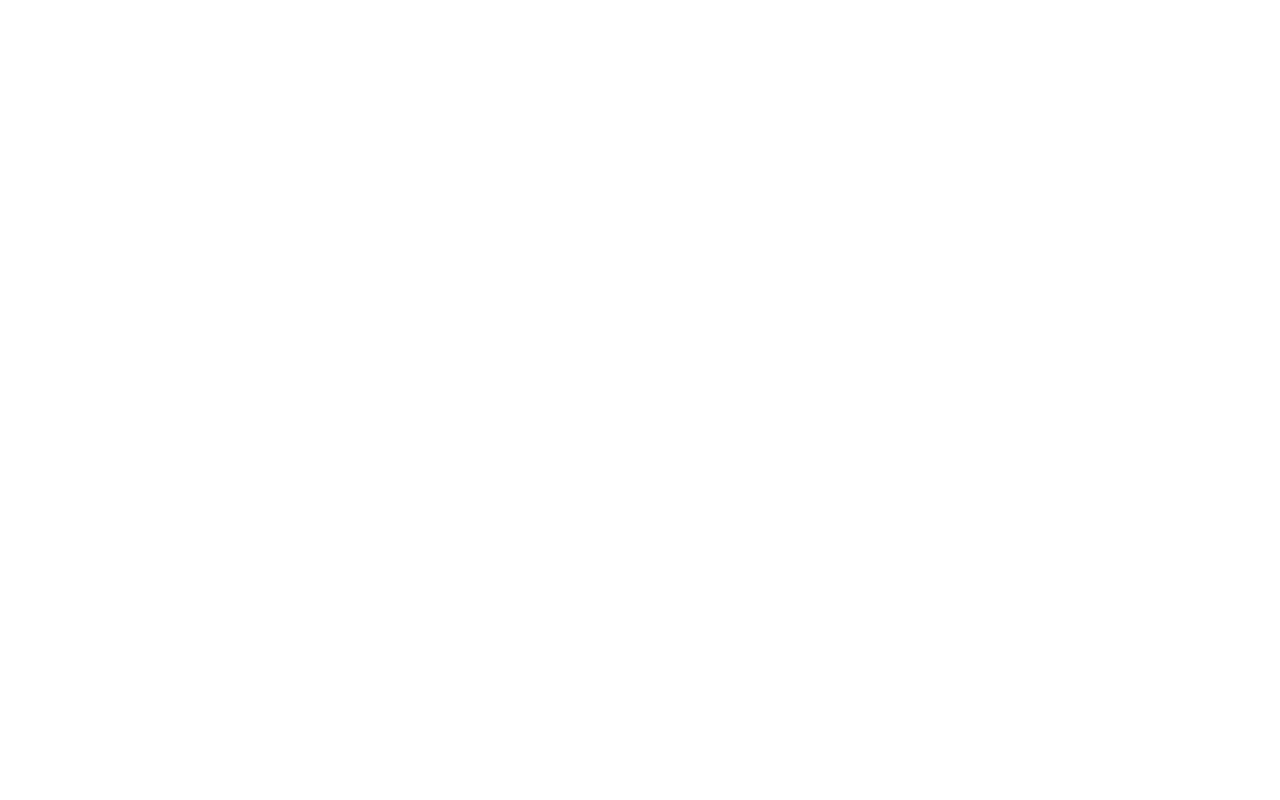
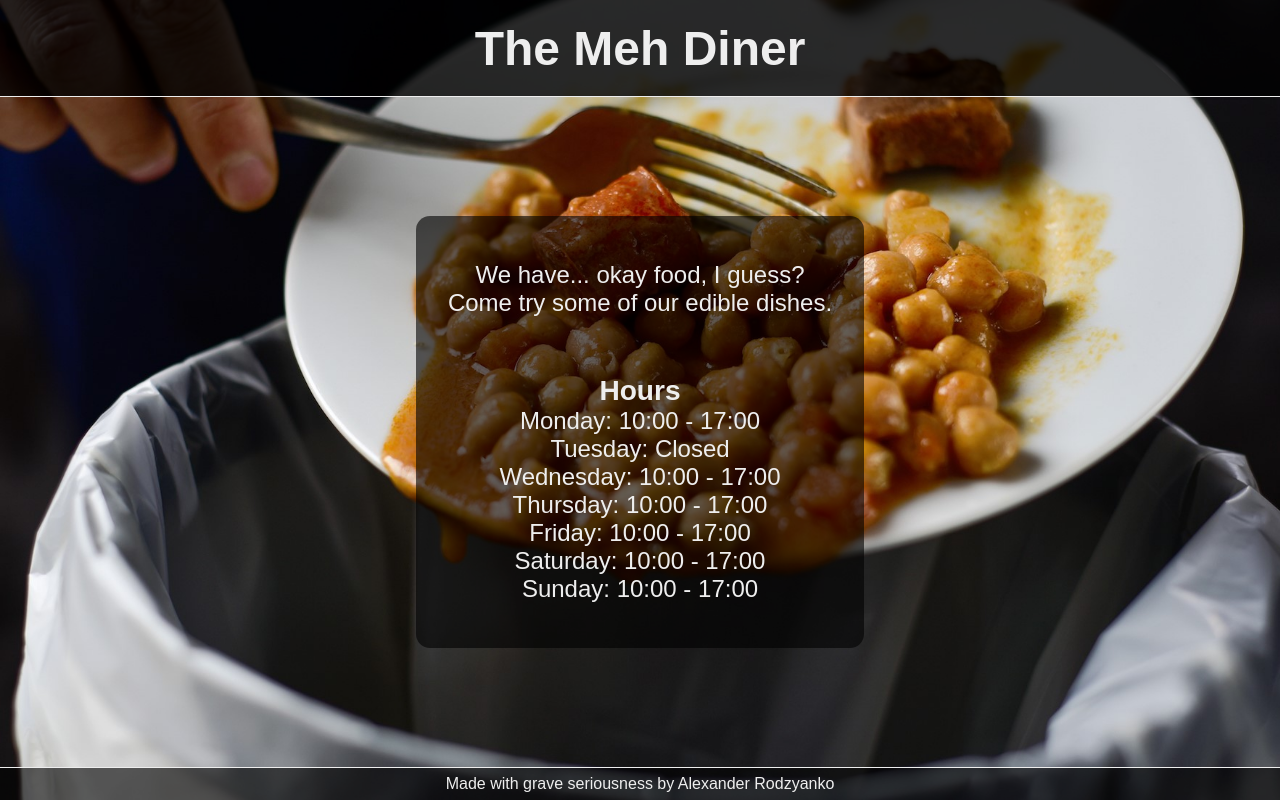
Before and after one commit to bykimus-prime/restaurant-page, a website built with webpack: page dist/index.html in a window 1280 px wide. Built offline with nearby package versions, Linux system fonts and the light colour scheme.

Commit message:
Create basic site layout, hardcoded to HTML

```diff
--- a/dist/index.html
+++ b/dist/index.html
@@ -5,9 +5,33 @@
    <meta http-equiv="X-UA-Compatible" content="IE=edge">
    <meta name="viewport" content="width=device-width, initial-scale=1.0">
    <title>Restaurant Homepage</title>
+   <link rel="stylesheet" href="style.css">
 </head>
 <body>
    <script src="main.js"></script>
-   <div id="content"></div>
+   <div id="content">
+      <div class="header">
+         <h1 class="restaurant-name">The Meh Diner</h1>
+      </div>
+      <div class="main">
+         <div class="about-section">
+            <p>We have... okay food, I guess?</p>
+            <p>Come try some of our edible dishes.</p>
+         </div>
+         <div class="hours-section">
+            <h3>Hours</h3>
+            <p>Monday: 10:00 - 17:00</p>
+            <p>Tuesday: Closed</p>
+            <p>Wednesday: 10:00 - 17:00</p>
+            <p>Thursday: 10:00 - 17:00</p>
+            <p>Friday: 10:00 - 17:00</p>
+            <p>Saturday: 10:00 - 17:00</p>
+            <p>Sunday: 10:00 - 17:00</p>
+         </div>
+      </div>
+      <div class="footer">
+         Made with grave seriousness by Alexander Rodzyanko
+      </div>
+   </div>
 </body>
 </html>
--- /dev/null
+++ b/dist/style.css
@@ -0,0 +1,64 @@
+* {
+   padding: 0;
+   margin: 0;
+   font-family: Arial, Helvetica, sans-serif;
+}
+
+body {
+   background-image: url('images/background.jpg');
+   background-size: cover;
+   background-attachment: fixed;
+}
+
+#content {
+   display: flex;
+   flex-direction: column;
+   align-items: center;
+   justify-content: space-between;
+   height: 100vh;
+}
+
+.header {
+   display: flex;
+   align-items: center;
+   justify-content: center;
+   background-color: rgba(0, 0, 0, 0.8);
+   width: 100%;
+   height: 6rem;
+   font-size: 1.5rem;
+   color: #eee;
+   border-bottom: 1px solid #eee;
+}
+
+.main {
+   display: flex;
+   flex-direction: column;
+   align-items: center;
+   justify-content: space-around;
+   background-color: rgba(0, 0, 0, 0.6);
+   max-width: 600px;
+   height: 50vh;
+   font-size: 1.5rem;
+   color: #eee;
+   padding: 1rem 2rem;
+   border-radius: 14px;
+}
+
+.about-section,
+.hours-section {
+   display: flex;
+   flex-direction: column;
+   align-items: center;
+}
+
+.footer{
+   display: flex;
+   align-items: center;
+   justify-content: center;
+   background-color: rgba(0, 0, 0, 0.6);
+   width: 100%;
+   height: 2rem;
+   font-size: 1rem;
+   color: #eee;
+   border-top: 1px solid #eee;
+}
```
Also changed, not shown: README.md, dist/images/background.jpg (added).
